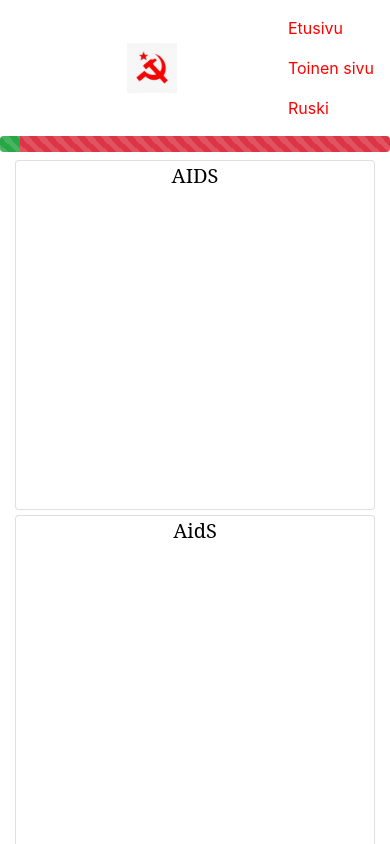
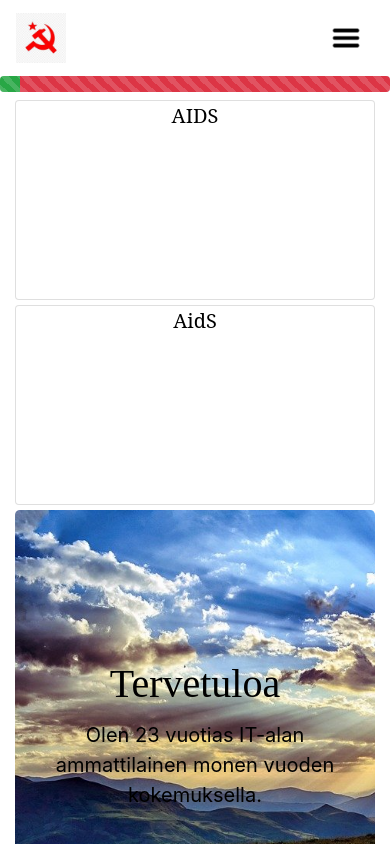
Before and after one commit to alerahi/alerahi.github.io, a plain HTML site: page sivu/2.html in a window 390 px wide. Shown: the top 844 px of the page. Drawn offline with nearby package versions, Linux system fonts and the light colour scheme.

Commit message:
updated sites

```diff
--- a/sivu/2.html
+++ b/sivu/2.html
@@ -6,14 +6,20 @@
     <meta name="viewport" content="width=device-width, initial-scale=1">
 
     <link rel="stylesheet" href="https://cdn.jsdelivr.net/npm/bootstrap@4.5.3/dist/css/bootstrap.min.css" integrity="sha384-TX8t27EcRE3e/ihU7zmQxVncDAy5uIKz4rEkgIXeMed4M0jlfIDPvg6uqKI2xXr2" crossorigin="anonymous">
+	<script src="https://code.jquery.com/jquery-3.5.1.slim.min.js" integrity="sha384-DfXdz2htPH0lsSSs5nCTpuj/zy4C+OGpamoFVy38MVBnE+IbbVYUew+OrCXaRkfj" crossorigin="anonymous"></script>
+	<script src="https://cdn.jsdelivr.net/npm/bootstrap@4.5.3/dist/js/bootstrap.bundle.min.js" integrity="sha384-ho+j7jyWK8fNQe+A12Hb8AhRq26LrZ/JpcUGGOn+Y7RsweNrtN/tE3MoK7ZeZDyx" crossorigin="anonymous"></script>
     <link rel="stylesheet" href="taustatt.css">
 
   </head>
   <body>
 
-<nav class="navbar navbar-expand-sm">
-		<a class="navbard-brand" href="index.html"></a>
-			<img src="images/cccp.jpg" width="50px" alt="logo">
+<nav class="navbar navbar-expand-md">
+		<a class="navbar-brand" href="index.html"><img src="images/cccp.jpg" width="50" alt="logo"></a>
+		<button class="navbar-toggler" type="button" data-toggle="collapse" data-target="#navbarNav" aria-controls="navbarNav" aria-expanded="false" aria-label="Toggle navigation">
+		<span class="navbar-toggler-icon"><img src="images/burger.png" width="30" alt="logo"></span>
+		</button>
+		<div class="collapse navbar-collapse" id="navbarNav">
+
 			<ul class="navbar-nav">
 				<li class="nav-item">
 					<a class="nav-link" href="index.html">Etusivu</a>
@@ -25,6 +31,7 @@
 					<a class="nav-link" href="S3.html">Ruski</a>
 				</li>
 			</ul>
+			</div>
 		</nav>
 
    <div class="progress mb-2">
@@ -54,7 +61,6 @@
       <hr>
       <h3>Test</h3>
       <p>Lorem ipsum...</p>
-	  <hr>
 
 </div>
     <div class="col-sm-2 sidenav">
@@ -67,7 +73,7 @@
     </div>
   </div>
 </div>
-
+<hr>
 <footer class="container text-center jalatin">
     <p>Laurean kotisivulle <a href="https://www.laurea.fi" title="Laureaan">www.laurea.fi</a></p>
 </footer>
--- a/sivu/taustatt.css
+++ b/sivu/taustatt.css
@@ -73,7 +73,13 @@ body {
 
 }
 
-/* @media only screen and (max-width: 800px) {
+@media only screen and (max-width: 768px) {
     footer{ display: none; }
 	h1.otsikko{ font-size: 40px; }
-    } */
+	.card2{ height: 200px;
+    margin-bottom: 5px;
+    margin-top: 0px;
+	font-family: "Serif", Didot, Georgia;
+	font-size: 10px;
+    }
+}
```
Also changed, not shown: sivu/S3.html (+9 -4 lines), sivu/index.html (+12 -5 lines), sivu/images/burger.png (added).
